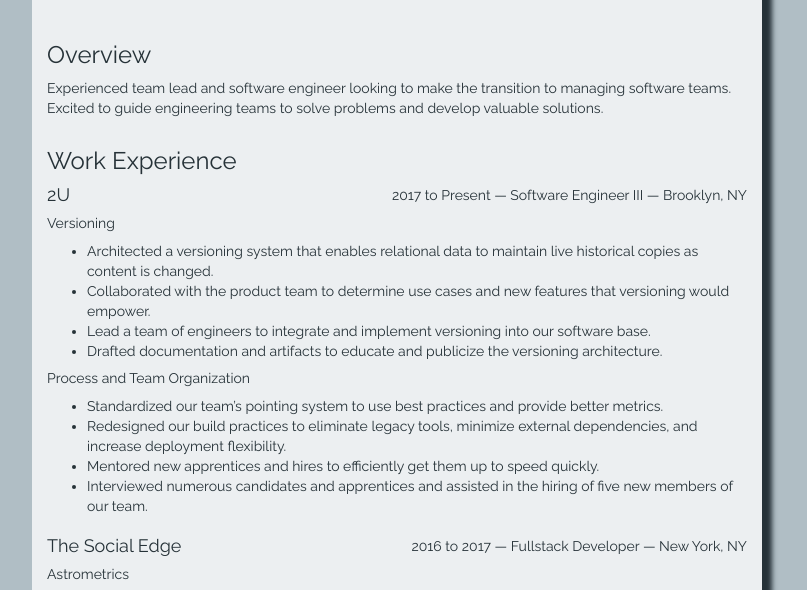
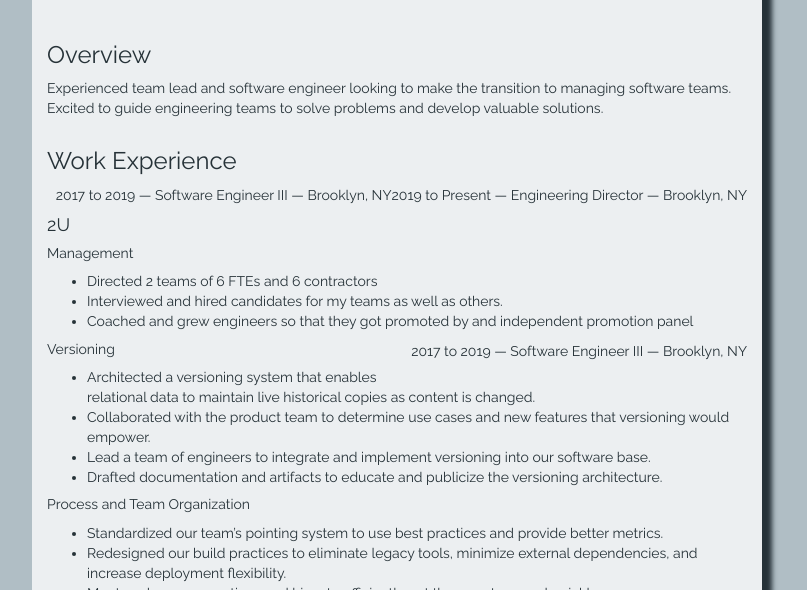
Before and after one commit to jtymann/Resume, a plain HTML site: page index.html in a window 1280 px wide. Shown: the part 167-757 px from the top of the page, without its empty margins (243-1050 px from the left). Drawn offline with Linux system fonts and the light colour scheme.

Commit message:
Initial Update w/ Director info

```diff
--- a/index.html
+++ b/index.html
@@ -40,8 +40,19 @@
             <div class="col-lg">
                 <h3>Work Experience</h3>
                 <div class="company" style="margin-bottom: 11px;">
-                    <p class="pull-right">2017 to Present &mdash; Software Engineer III &mdash; Brooklyn, NY</p>
-                    <h4>2U</h4></div>
+                    <p class="pull-right">2019 to Present &mdash; Engineering Director &mdash; Brooklyn, NY</p>
+                    <p class="pull-right">2017 to 2019 &mdash; Software Engineer III &mdash; Brooklyn, NY</p>
+                    <h4>2U</h4>
+                </div>
+                <h5>Management</h5>
+                <ul>
+                    <li>Directed 2 teams of 6 FTEs and 6 contractors</li>
+                    <li>Interviewed and hired candidates for my teams as well as others.</li>
+                    <li>Coached and grew engineers so that they got promoted by and independent promotion panel</li>
+                </ul>
+                <div class="company" style="margin-bottom: 11px;">
+                    <p class="pull-right">2017 to 2019 &mdash; Software Engineer III &mdash; Brooklyn, NY</p>
+                </div>
                 <h5>Versioning</h5>
                 <ul>
                     <li>Architected a versioning system that enables relational data to maintain live historical copies as content is changed.</li>
```
